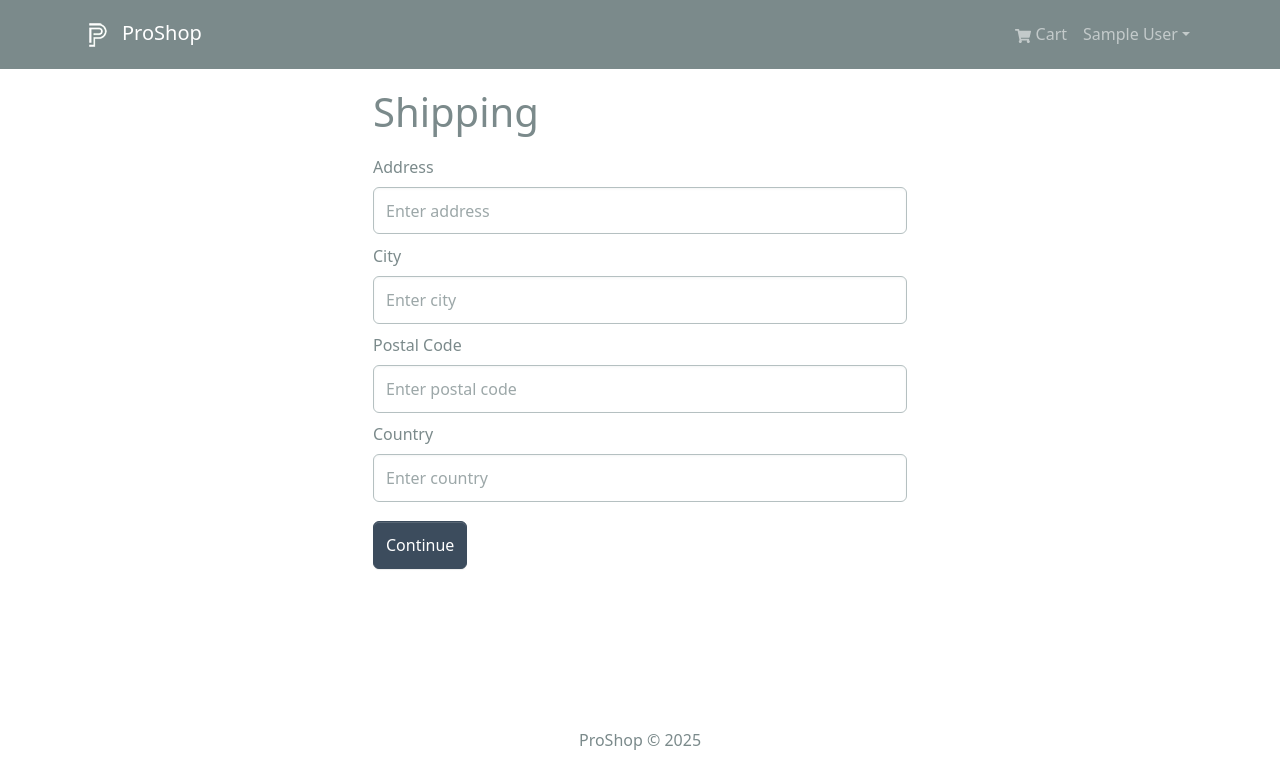
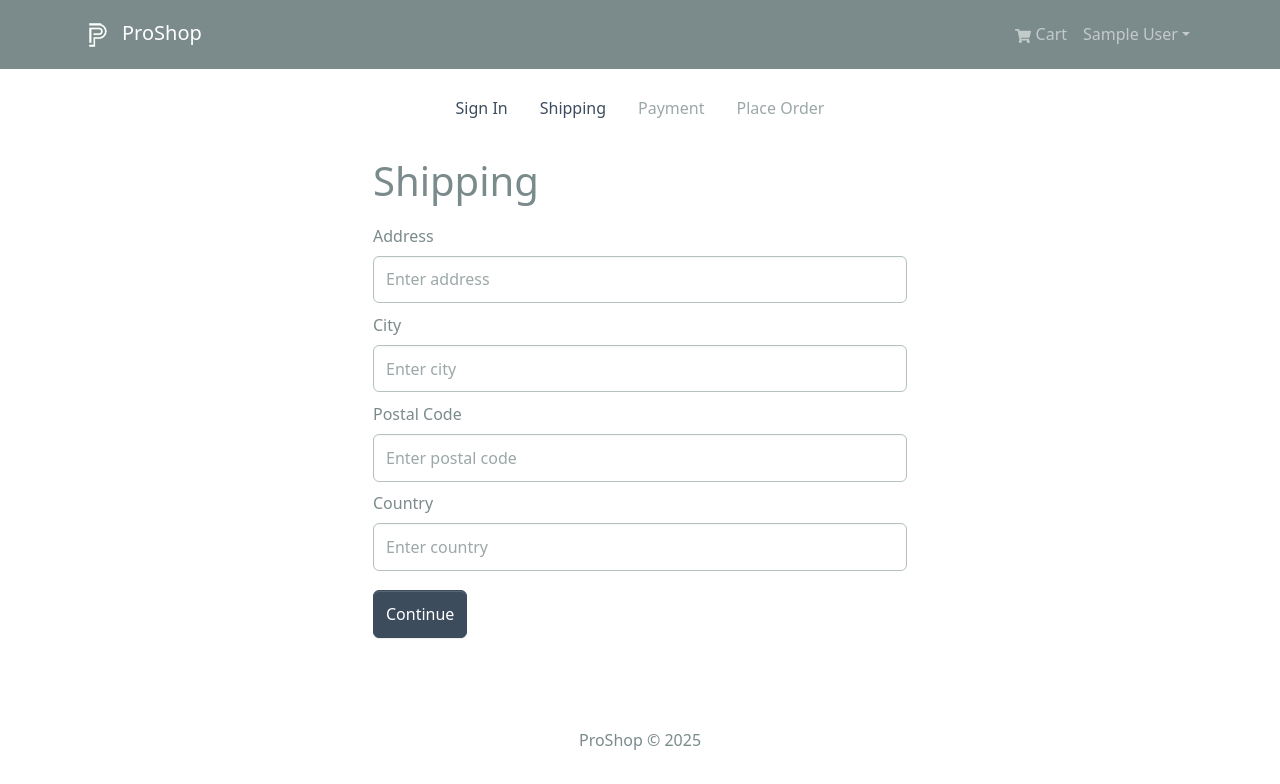
Before and after one commit to anouar4070/ProShop, a React (Create React App) app in the folder frontend/: page /shipping in a window 1280 px wide. Shown: the top 784 px of the page. Built offline with nearby package versions, Linux system fonts and the light colour scheme; sample sign-in values are in the browser's storage.

Commit message:
Checkout Steps Component

```diff
--- /dev/null
+++ b/frontend/src/components/CheckoutSteps.jsx
@@ -0,0 +1,50 @@
+import { Nav } from "react-bootstrap";
+import { Link } from "react-router-dom"; // ✅ use Link directly instead of LinkContainer
+
+const CheckoutSteps = ({ step1, step2, step3, step4 }) => {
+  return (
+    <Nav className="justify-content-center mb-4">
+      <Nav.Item>
+        {step1 ? (
+          <Nav.Link as={Link} to="/login">
+            Sign In
+          </Nav.Link>
+        ) : (
+          <Nav.Link disabled>Sign In</Nav.Link>
+        )}
+      </Nav.Item>
+
+      <Nav.Item>
+        {step2 ? (
+          <Nav.Link as={Link} to="/shipping">
+            Shipping
+          </Nav.Link>
+        ) : (
+          <Nav.Link disabled>Shipping</Nav.Link>
+        )}
+      </Nav.Item>
+
+      <Nav.Item>
+        {step3 ? (
+          <Nav.Link as={Link} to="/payment">
+            Payment
+          </Nav.Link>
+        ) : (
+          <Nav.Link disabled>Payment</Nav.Link>
+        )}
+      </Nav.Item>
+
+      <Nav.Item>
+        {step4 ? (
+          <Nav.Link as={Link} to="/placeorder">
+            Place Order
+          </Nav.Link>
+        ) : (
+          <Nav.Link disabled>Place Order</Nav.Link>
+        )}
+      </Nav.Item>
+    </Nav>
+  );
+};
+
+export default CheckoutSteps;
--- a/frontend/src/screens/ShippingScreen.jsx
+++ b/frontend/src/screens/ShippingScreen.jsx
@@ -4,6 +4,7 @@
 import { useNavigate } from "react-router-dom";
 import FormContainer from "../components/FormContainer";
 import { saveShippingAddress } from "../slices/cartSlice";
+import CheckoutSteps from "../components/CheckoutSteps";
 
 const ShippingScreen = () => {
   const cart = useSelector((state) => state.cart);
@@ -11,7 +12,9 @@
 
   const [address, setAddress] = useState(shippingAddress?.address || "");
   const [city, setCity] = useState(shippingAddress?.city || "");
-  const [postalCode, setPostalCode] = useState(shippingAddress?.postalCode || "");
+  const [postalCode, setPostalCode] = useState(
+    shippingAddress?.postalCode || ""
+  );
   const [country, setCountry] = useState(shippingAddress?.country || "");
 
   const navigate = useNavigate();
@@ -25,6 +28,8 @@
 
   return (
     <FormContainer>
+      <CheckoutSteps step1 step2 />
+
       <h1>Shipping</h1>
 
       <Form onSubmit={submitHandler}>
```
